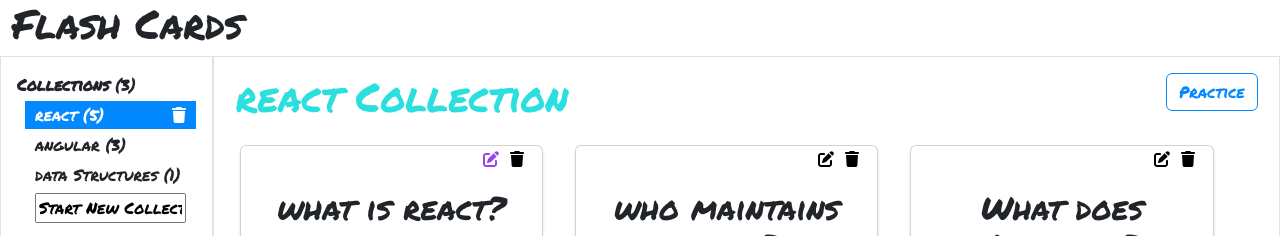
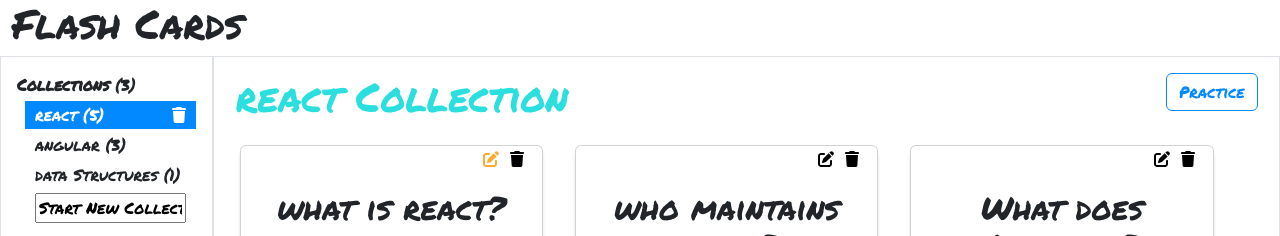
Before and after one commit to BriGuy520/flash-cards, a React (Create React App) app: page / in a window 1280 px wide. In both pictures the pointer is over the button 490 px from the left and 159 px from the top of the page. Shown: the top 236 px of the page. Built offline with nearby package versions, Linux system fonts and the light colour scheme.

Commit message:
changed the edit color button to orange on hover

```diff
--- a/src/App.css
+++ b/src/App.css
@@ -114,7 +114,7 @@ ul.collections-list li.active {
 }
 
 .edit-icon:hover {
-  color: rgb(153, 67, 238);
+  color: rgb(251, 172, 52);
 }
 
 textarea.form-control {
```
